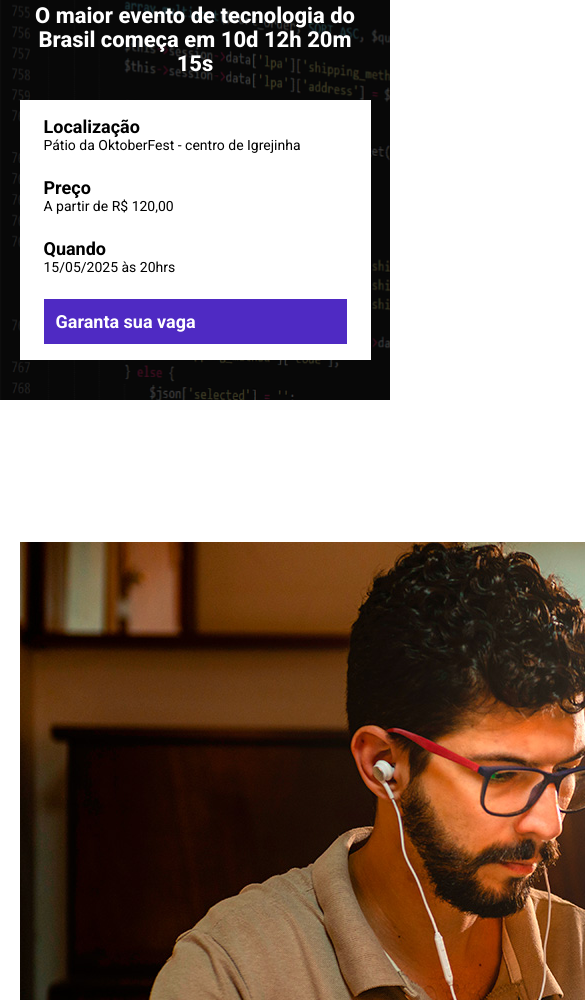
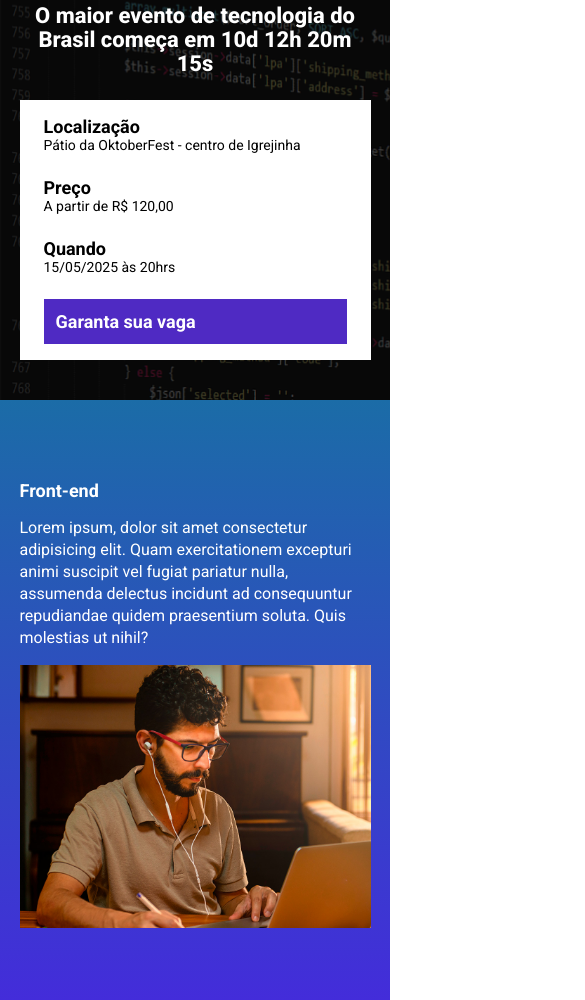
Before and after one commit to MatheusMartinsN1/ebac_talks, a website built with Parcel: page src/index.html in a window 390 px wide. Shown: the part 100-1100 px from the top of the page, 585 px wide, since content can reach past the window. Built offline with nearby package versions, Linux system fonts and the light colour scheme.

Commit message:
Primeira seção finalizada

```diff
--- /dev/null
+++ b/src/styles/_variables.scss
@@ -0,0 +1 @@
+$blue1:
--- a/src/styles/components/_event.scss
+++ b/src/styles/components/_event.scss
@@ -0,0 +1,42 @@
+.event {
+    padding: 80px 0px;
+    background: linear-gradient(to bottom, #1b6ca7, #442bdb);
+
+    .container {
+        display: flex;
+    }
+
+    &__image {
+        max-width: 360px;
+    }
+
+    &__details {
+        margin-right: 40px;
+
+        &__title {
+            font-size: 18px;
+            font-weight: bold;
+            margin-bottom: 16px;
+        }
+
+        &__description {
+            line-height: 22px;
+        }
+    }
+
+    @media (max-width: 640px) {
+
+        .container {
+            display: block;
+        }
+
+        &__image {
+            width: 100%;
+        }
+
+        &__details {
+            margin-right: 0px;
+            margin-bottom: 16px;
+        }
+    }
+}
--- a/src/styles/main.scss
+++ b/src/styles/main.scss
@@ -1,6 +1,7 @@
 @use 'hero';
 @use 'components/infos_bar';
 @use 'components/buttons';
+@use 'components/event';
 
 @import url('https://fonts.googleapis.com/css2?family=Roboto:ital,wght@0,100..900;1,100..900&display=swap');
 
```
